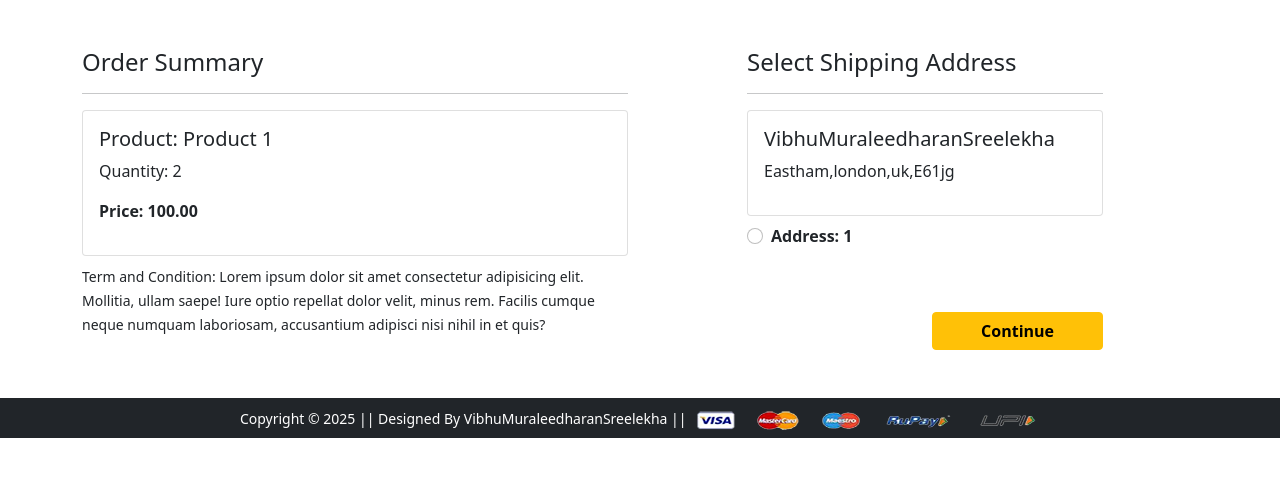
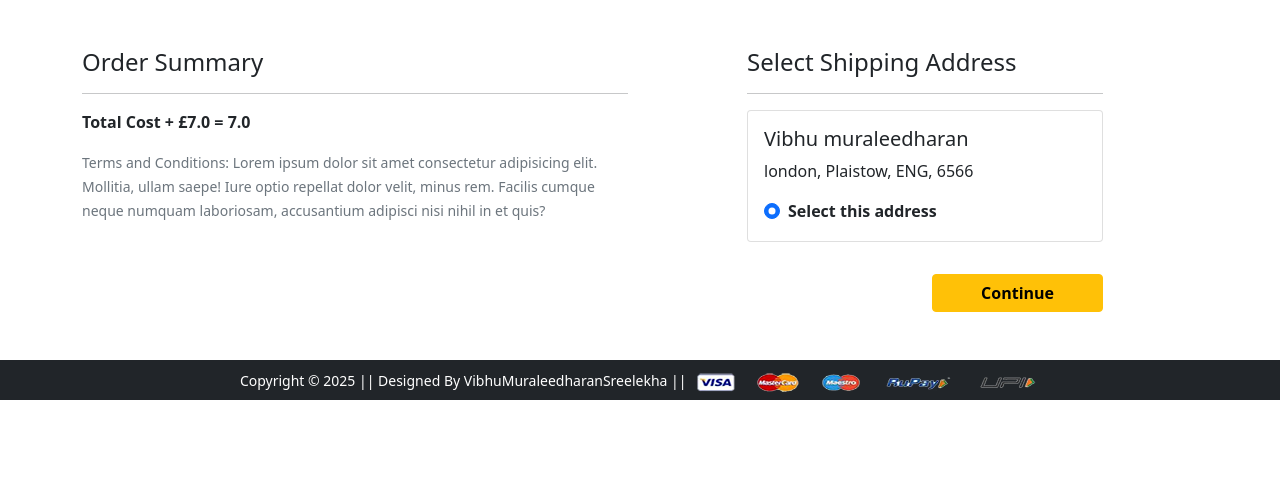
Before and after one commit to vibhu-2002/VMSstyles_e-commerce, a Django app: page /checkout/ in a window 1280 px wide. Shown: the part 56-533 px from the top of the page. Run offline with Django 5.2, Linux system fonts and the light colour scheme; a user stored in the database is signed in; data comes from the database, SQL or seed files in the repository; both versions use the stored data as it was after the commit; some libraries are stand-ins or nearby versions.

Commit message:
checkout

```diff
--- a/app/models.py
+++ b/app/models.py
@@ -43,6 +43,9 @@ class Cart(models.Model):
     quantity = models.PositiveIntegerField(default=1)
     def __str__(self):
         return str(self.id)
+    @property
+    def total_cost(self):
+        return self.quantity * self.product.discounted_price
 
 STATE_CHOICES = (
     ('Accepted', 'Accepted'),
@@ -58,3 +61,7 @@ class OrderPlaced(models.Model):
     quantity = models.PositiveIntegerField(default=1)
     ordered_date = models.DateTimeField(auto_now_add=True)
     status = models.CharField(max_length=50, choices=STATE_CHOICES, default='Pending')
+
+    @property
+    def total_cost(self):
+        return self.quantity * self.product.discounted_price
--- a/app/static/app/js/myscript.js
+++ b/app/static/app/js/myscript.js
@@ -60,6 +60,7 @@ $(document).ready(function() {
                 $('#cart-item-' + id).remove();
                 document.getElementById("amount").innerText = data.amount;
                 document.getElementById("totalamount").innerText = data.totalamount;
+                eml.parentNode.parentNode.parentNode.parentNode.remove()
             }
         });
     });
--- a/app/templates/app/checkout.html
+++ b/app/templates/app/checkout.html
@@ -4,38 +4,63 @@
 {% block main-content %}
 <div class="container">
   <div class="row mt-5">
+
+    <!-- Order Summary -->
     <div class="col-sm-6">
       <h4>Order Summary</h4>
       <hr>
+      {% for item in cart_items %}
         <div class="card mb-2">
           <div class="card-body">
-          <h5>Product: Product 1</h5>
-          <p>Quantity: 2</p>
-          <p class="fw-bold">Price: 100.00</p>
+            <h5>Product: {{item.product.title}}</h5>
+            <p>Quantity: {{item.quantity}}</p>
+            <p class="fw-bold">Price: {{item.total_cost}}</p>
           </div>
         </div>
-    <small>Term and Condition: Lorem ipsum dolor sit amet consectetur adipisicing elit. Mollitia, ullam saepe! Iure optio repellat dolor velit, minus rem. Facilis cumque neque numquam laboriosam, accusantium adipisci nisi nihil in et quis?</small>
+      {% endfor %}
+
+      <p class="fw-bold">Total Cost + £{{shipping_amount}} = {{totalamount}}</p>
+      <small class="text-muted">
+        Terms and Conditions: Lorem ipsum dolor sit amet consectetur adipisicing elit.
+        Mollitia, ullam saepe! Iure optio repellat dolor velit, minus rem. Facilis cumque neque numquam
+        laboriosam, accusantium adipisci nisi nihil in et quis?
+      </small>
     </div>
+
+    <!-- Shipping Address -->
     <div class="col-sm-4 offset-sm-1">
       <h4>Select Shipping Address</h4>
       <hr>
-    <form action="">
-      <div class="card">
+      <form method="post" action="{% url 'paymentdone' %}">
+        {% csrf_token %}
+
+        {% for ad in add %}
+          <div class="card mb-3">
             <div class="card-body">
-        <h5>VibhuMuraleedharanSreelekha</h5>
-        <p>Eastham,london,uk,E61jg</p>
+              <h5>{{ad.name}}</h5>
+              <p>{{ad.locality}}, {{ad.city}}, {{ad.state}}, {{ad.zipcode}}</p>
+
+              <div class="form-check mt-2">
+                <input class="form-check-input"
+                       type="radio"
+                       name="custid"
+                       id="custadd{{forloop.counter}}"
+                       value="{{ad.id}}"
+                       {% if forloop.first %}checked{% endif %}>
+                <label class="form-check-label fw-bold" for="custadd{{forloop.counter}}">
+                  Select this address
+                </label>
               </div>
             </div>
-        <div class="form-check mt-2 mb-5">
-          <input class="form-check-input" type="radio" value="">
-          <label class="form-check-label fw-bold" for="">
-            Address: 1 </label>
           </div>
+        {% endfor %}
+
         <div class="text-end">
           <button type="submit" class="btn btn-warning mt-3 px-5 fw-bold">Continue</button>
         </div>
       </form>
     </div>
+
   </div>
 </div>
 {% endblock main-content %}
--- a/app/templates/app/productdetail.html
+++ b/app/templates/app/productdetail.html
@@ -15,11 +15,14 @@
      <small class="fw-light text-decoration-line-through">£ {{ product.selling_price }}</small>
    </h4> <br>
 
+   {% if item_already_in_cart %}
+   <a href="{% url 'showcart' %}" class="btn btn-warning shadow px-5 py-2 ms-4">Go to Cart</a>
+{% else %}
    <form action="{% url 'add-to-cart' %}" method="get" class="d-inline">
      <input type="hidden" name="prod_id" value="{{ product.id }}">
      <button type="submit" class="btn btn-primary shadow px-5 py-2">Add to Cart</button>
    </form>
-
+{% endif %}
    <a href="{% url 'buy-now' %}" class="btn btn-danger shadow px-5 py-2 ms-4">Buy Now</a>
 
    <h5 class="mt-5">Available Offers</h5>
--- a/app/urls.py
+++ b/app/urls.py
@@ -22,6 +22,7 @@ path('minuscart/', views.minus_cart),
 path('removecart/', views.remove_cart),
 path('buy/', views.buy_now, name='buy-now'),
 path('checkout/', views.checkout, name='checkout'),
+path('paymentdone/', views.payment_done, name='paymentdone'),
 path('orders/', views.orders, name='orders'),
 
 # User Profile
--- a/app/views.py
+++ b/app/views.py
@@ -7,6 +7,8 @@ from .forms import CustomerRegistrationForm, CustomerProfileForm
 from django.contrib import messages
 from django.db.models import Q
 from django.http import JsonResponse
+from django.contrib.auth.decorators import login_required
+from django.utils.decorators import method_decorator
 
 
 
@@ -24,9 +26,11 @@ class ProductView(View):  # ✅ fixed casing
 class ProductDetailView(View):  # ✅ fixed casing
     def get(self, request, pk):
         product = Product.objects.get(pk=pk)
-        return render(request, 'app/productdetail.html', {'product': product})
+        item_already_in_cart = False
+        item_already_in_cart = Cart.objects.filter(Q(product=product.id) & Q(user=request.user)).exists()
+        return render(request, 'app/productdetail.html', {'product': product,'item_already_in_cart': item_already_in_cart})
 
-
+@login_required
 def add_to_cart(request):
     user = request.user
     product_id = request.GET.get('prod_id')
@@ -34,6 +38,7 @@ def add_to_cart(request):
     Cart(user=user, product=product).save()
     return redirect('/cart')
 
+@login_required
 def show_cart(request):
     if request.user.is_authenticated:
         user = request.user
@@ -107,30 +112,24 @@ def minus_cart(request):
 
 def remove_cart(request):
     if request.method == 'GET':
-        prod_id = request.GET['prod_id']
+        prod_id = request.GET.get('prod_id')
 
-        c= Cart.objects.get(Q(product=prod_id) & Q(user=request.user))
+        # Delete all matching cart items for the product and user
+        Cart.objects.filter(Q(product=prod_id) & Q(user=request.user)).delete()
 
-        c.delete()
         amount = 0.0
         shipping_amount = 7.0
-        cart_product=[p for p in Cart.objects.all() if p.user == request.user]
-        for p in cart_product:
-            tempamount = p.quantity * p.product.discounted_price
-            amount += tempamount
+        cart_products = Cart.objects.filter(user=request.user)
+
+        for p in cart_products:
+            amount += p.quantity * p.product.discounted_price
+
         totalamount = amount + shipping_amount
 
-        data = {
+        return JsonResponse({
             'amount': amount,
-            'totalamount': totalamount,
-
-        }
-        return JsonResponse(data)
-
-
-
-
-
+            'totalamount': totalamount
+        })
 
 
 
@@ -139,12 +138,15 @@ def remove_cart(request):
 def buy_now(request):
  return render(request, 'app/buynow.html')
 
+@login_required
 def address(request):
     add = Customer.objects.filter(user=request.user)
     return render(request, 'app/address.html', {'add': add, 'active': 'btn-primary'})
 
+@login_required
 def orders(request):
- return render(request, 'app/orders.html')
+    op = OrderPlaced.objects.filter(user=request.user)
+    return render(request, 'app/orders.html',{'order_placed':op})
 
 def mobile(request, data=None):
     if data is None:
@@ -177,11 +179,50 @@ class CustomerRegistrationView(View):
             messages.error(request, "Please correct the errors below.")
         return render(request, 'app/customerregistration.html', {'form': form})
 
+@login_required
+def checkout(request):
+    user = request.user
+    if not user.is_authenticated:
+        return redirect('login')
 
-def checkout(request):
- return render(request, 'app/checkout.html')
+    add = Customer.objects.filter(user=user)
+    cart_items = Cart.objects.filter(user=user)
 
+    amount = 0.0
+    shipping_amount = 7.0
 
+    for item in cart_items:
+        amount += item.quantity * item.product.discounted_price
+
+    totalamount = amount + shipping_amount
+
+    return render(request, 'app/checkout.html', {
+        'add': add,
+        'cart_items': cart_items,
+        'amount': amount,
+        'shipping_amount': shipping_amount,
+        'totalamount': totalamount
+    })
+@login_required
+def payment_done(request):
+    if request.method == "POST":
+        user = request.user
+        custid = request.POST.get('custid')
+        customer = Customer.objects.get(id=custid)
+        cart = Cart.objects.filter(user=user)
+
+        for c in cart:
+            OrderPlaced.objects.create(
+                user=user,
+                customer=customer,
+                product=c.product,
+                quantity=c.quantity
+            )
+            c.delete()
+        return redirect("orders")
+    return redirect("checkout")
+
+@method_decorator(login_required, name='dispatch')
 class ProfileView(View):
     def get(self, request):
         form = CustomerProfileForm()
```
Also changed, not shown: app/templates/app/orders.html (+50 -6 lines), db.sqlite3. Lines whose indentation alone changed are shown as unchanged.
